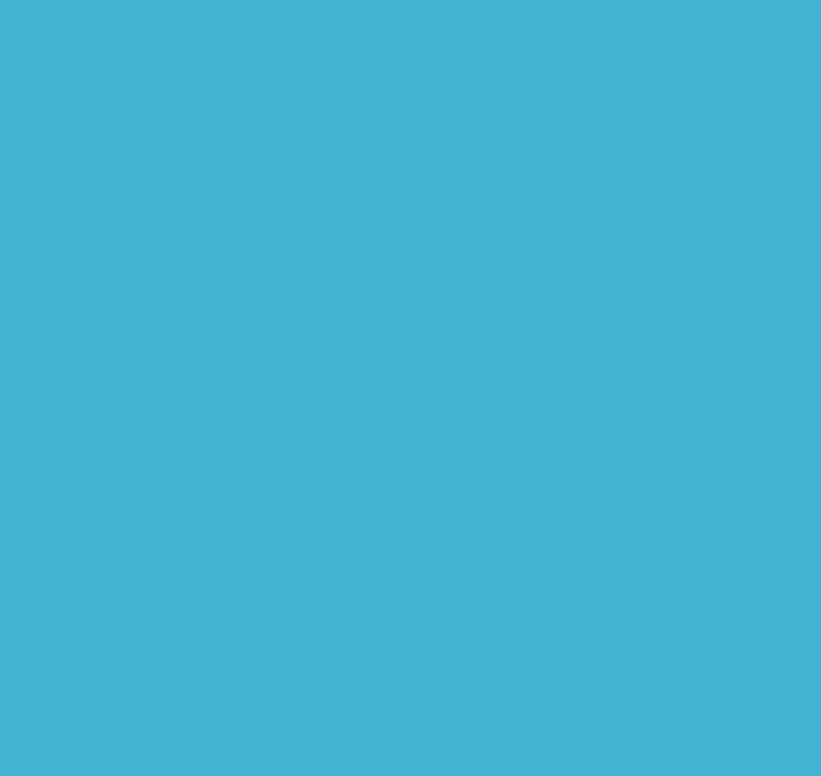
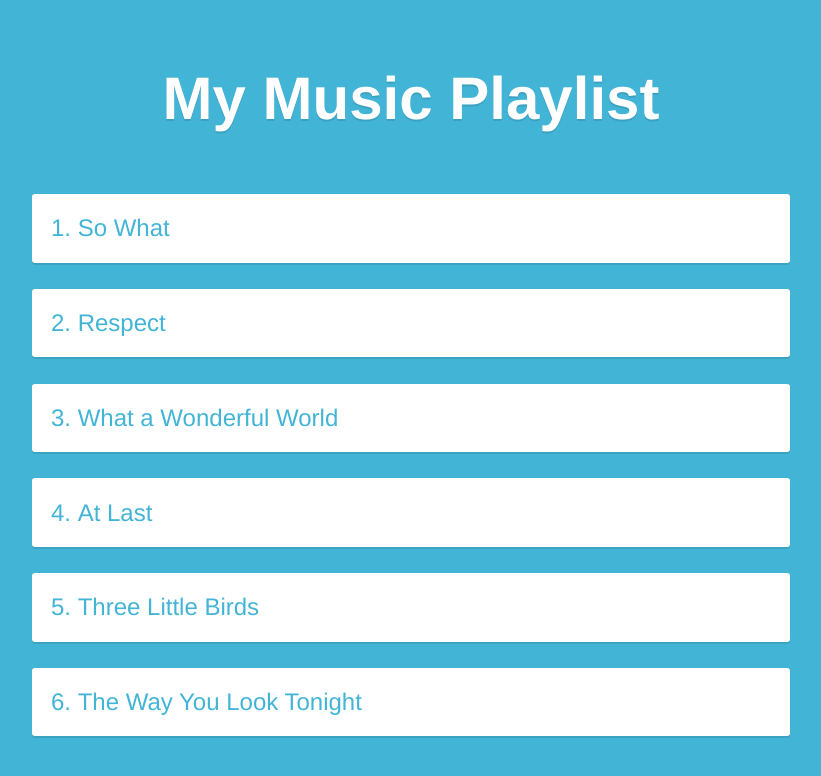
Before and after one commit to SkyCHarris/unit-6, a plain HTML site: page loop_through_an_array/index.html in a window 1280 px wide. Shown: the whole page, without its empty margins (229-1050 px from the left). Drawn offline with Linux system fonts and the light colour scheme.

Commit message:
updates and changes I forgot to commit

```diff
--- a/loop_through_an_array/index.html
+++ b/loop_through_an_array/index.html
@@ -6,7 +6,8 @@
     <link href="css/style.css" rel="stylesheet">
   </head>
   <body>
+    <h1>My Music Playlist</h1>
     <main></main>
-    <script src="js/practice.js"></script>
+    <script src="js/playlist-2.js"></script>
   </body>
 </html>
--- a/loop_through_an_array/js/playlist-2.js
+++ b/loop_through_an_array/js/playlist-2.js
@@ -7,16 +7,30 @@ const playlist = [
   'The Way You Look Tonight'
 ];
 
-function createListItems( arr ) {
+// function createListItems( arr ) {
+//   let items = '';
+//   for ( let i = 0; i < arr.length; i++ ) {
+//     items += `<li>${ arr[i] }</li>`;
+//   }
+//   return items;
+// }
+
+// document.querySelector('main').innerHTML = `
+//   <ol>
+//     ${createListItems(playlist)}
+//   </ol>
+// `;
+
+function createListItems(arr) {
   let items = '';
   for ( let i = 0; i < arr.length; i++ ) {
-    items += `<li>${ arr[i] }</li>`;
+    items += `<li>${ arr[i] }</li>`
   }
   return items;
 }
 
 document.querySelector('main').innerHTML = `
   <ol>
-    ${createListItems(playlist)}
+  ${createListItems(playlist)}
   </ol>
-`;
+`
```
